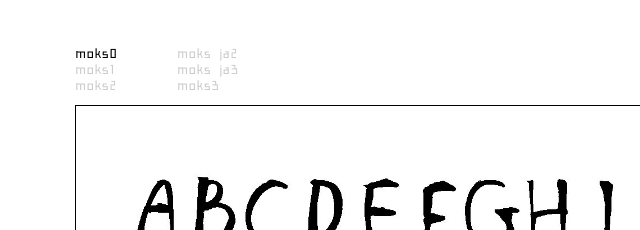
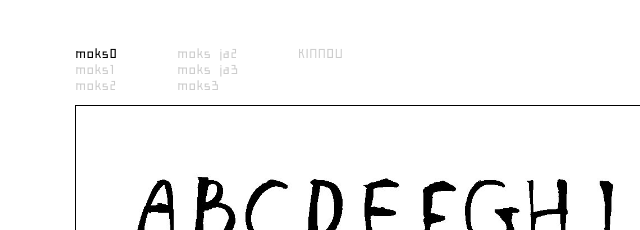
Before and after one commit to monkmonkmonks/moks.github.io, a plain HTML site: page typo_moks0.html in a window 1280 px wide. Shown: the part 233-463 px from the top of the page, 115-755 px from the left. Drawn offline with nearby package versions, Linux system fonts and the light colour scheme; files whose address does not match are found by name.

Commit message:
Add files via upload

```diff
--- a/typo_moks0.html
+++ b/typo_moks0.html
@@ -50,6 +50,9 @@
         <li class="typo_moks3"><a href="typo_moks3.html">moks3</a> </li>
 
       </ul>
+      <ul class="nav_three">
+        <li class="typo_KINNOU"><a href="typo_KINNOU.html">KINNOU </a></li>
+      </ul>
     </ul>
   </div>
   <ul class="gallery">
```
Also changed, not shown: typo_moks2.html (+3 -0 lines), typo_moks3.html (+3 -0 lines), typo_moks_ja2.html (+3 -0 lines), typo_moks_ja3.html (+3 -0 lines), typography.html (+3 -0 lines).
